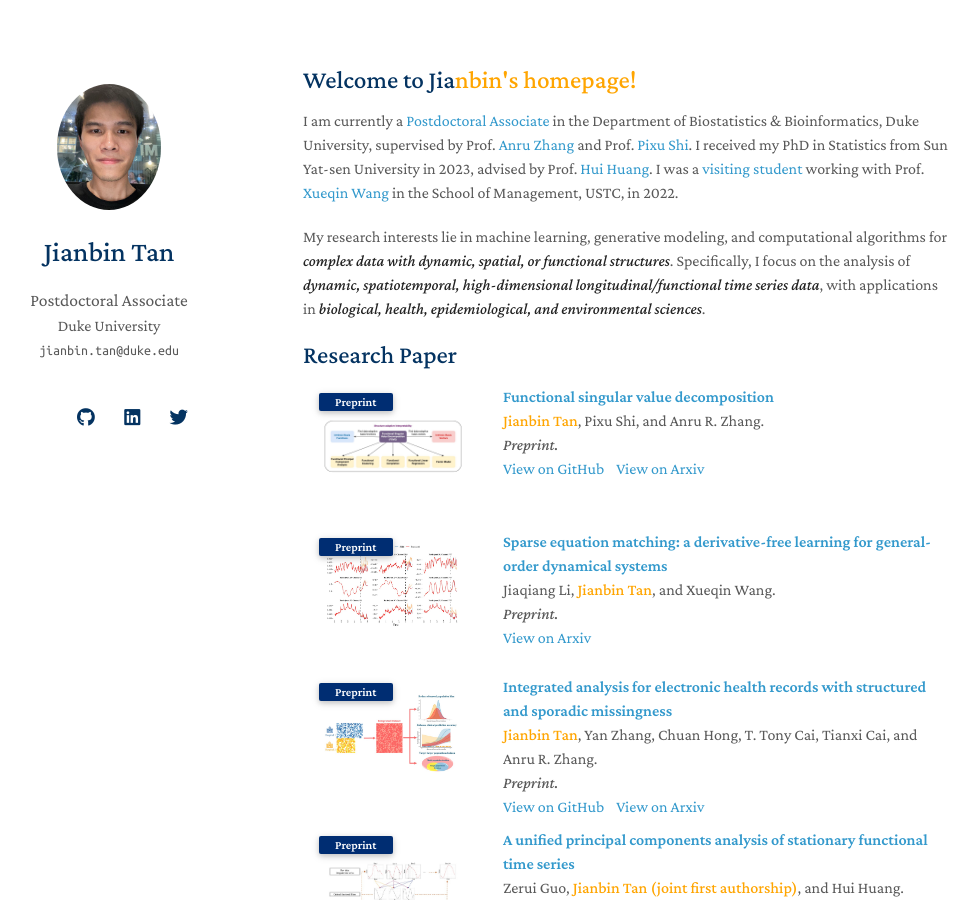
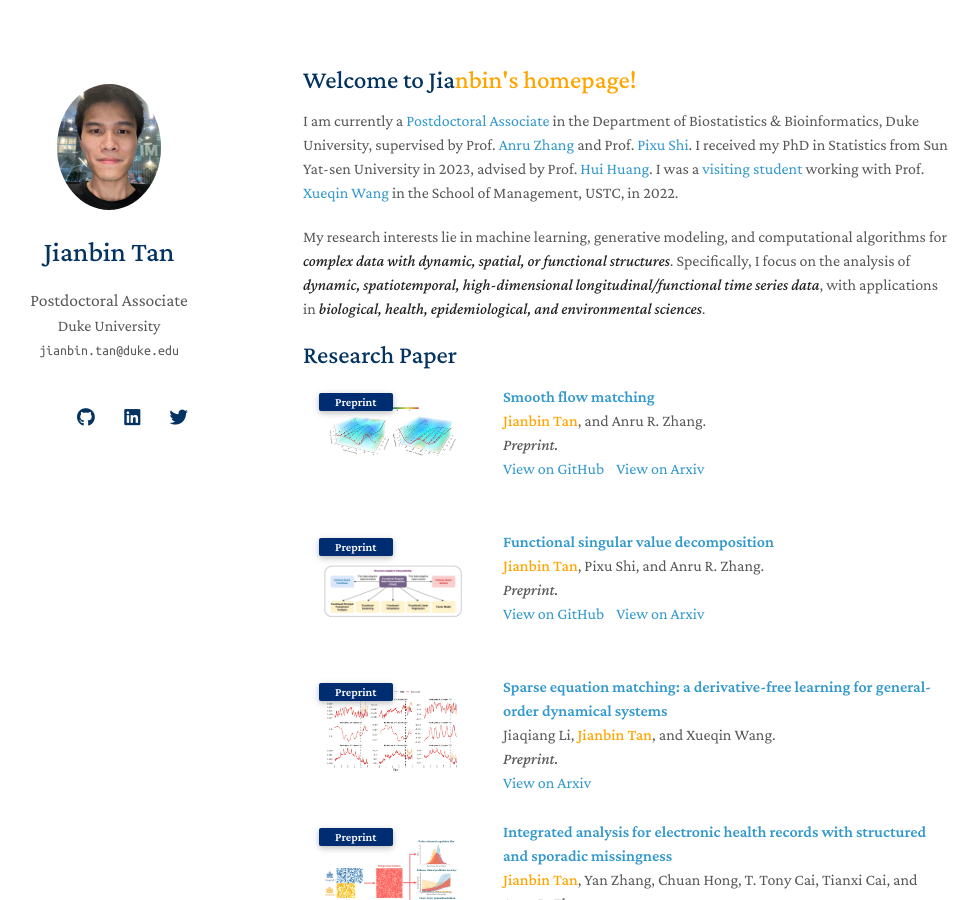
Before and after one commit to Tan-jianbin/Tan-jianbin.github.io, a Jekyll site: the page built from index.md, in a window 1280 px wide and 900 px high. Shown: the whole window, without its empty margins (167-1145 px from the left). Built offline with Jekyll 4.4.1, drawn with Linux system fonts in a browser that asks for light colours; nearby versions of some CDN libraries; a style sheet for code colours, icons or effects is not loaded; our own code applies the rules of GitHub Pages for plain Markdown files.

Commit message:
update SMO

```diff
--- a/_includes/publications.md
+++ b/_includes/publications.md
@@ -18,6 +18,25 @@
 
 <div class="publications">
 <ol class="bibliography">
+
+<li>
+<div class="pub-row">
+   <div class="col-sm-3 abbr" style="position: relative;padding-right: 15px;padding-left: 15px;max-width: 150px;max-height: 150px">
+    <img src="assets/img/SMO.jpg" style="width: auto; height: auto">
+     <abbr class="badge">  Preprint </abbr>
+  </div>
+  <div class="col-sm-9" style="position: relative;padding-right: 15px;padding-left: 20px;">
+    <div class="title"><a href="">Smooth flow matching</a></div>
+    <div class="author"> <strong><span style="color: orange;">Jianbin Tan</span></strong>, and Anru R. Zhang.</div>
+    <div class="periodical"><em>  Preprint.</em></div>
+    <!-- Code -->
+    <div class="github-link">
+      <a href="">  View on GitHub </a>&nbsp;&nbsp;
+      <a href=""> View on Arxiv </a>
+    </div>
+  </div>
+</div>
+</li>
 
 <li>
 <div class="pub-row">
```
Also changed, not shown: assets/img/SMO.jpg (added).
